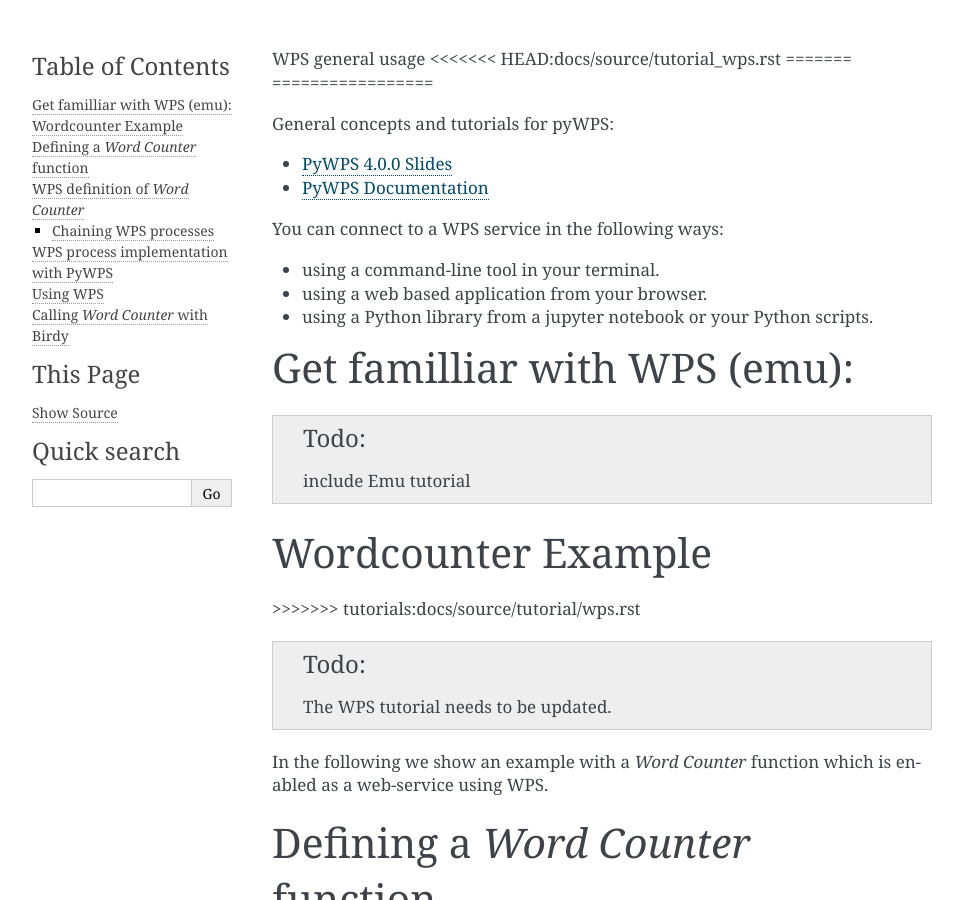
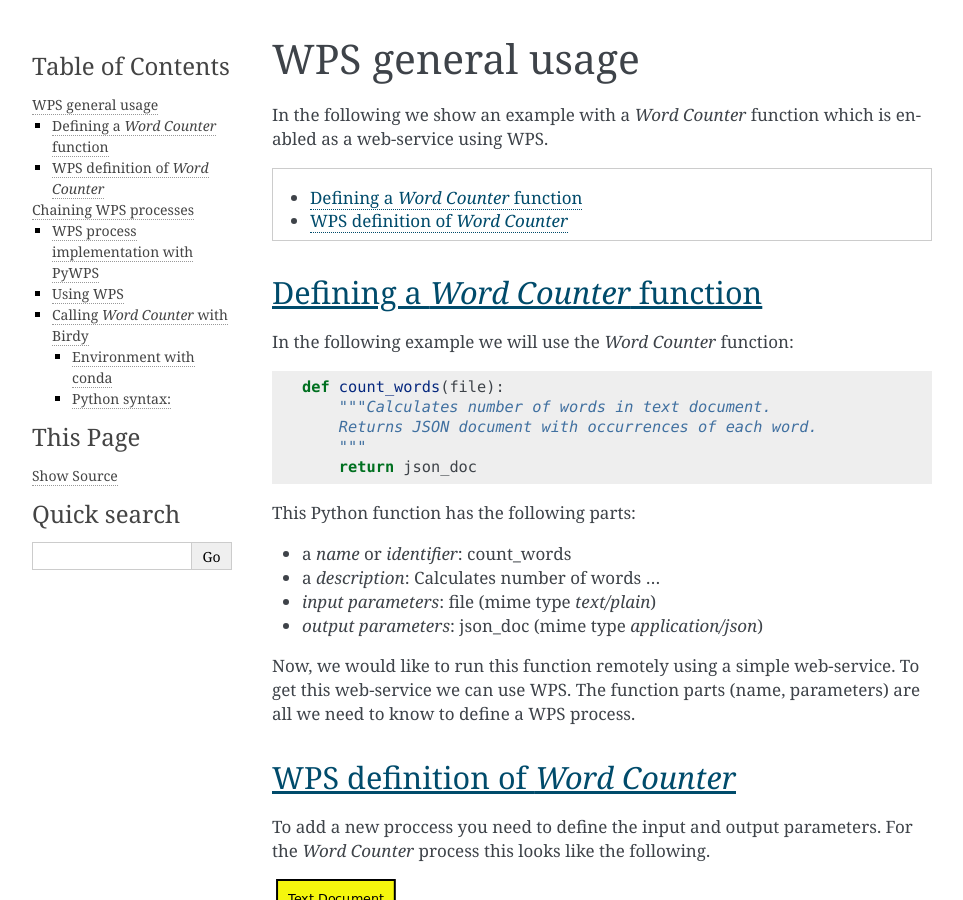
Before and after one commit to bird-house/birdhouse-docs, a Sphinx documentation site: the page built from docs/source/tutorial_wps.rst, in a window 1280 px wide and 900 px high. Shown: the whole window, without its empty margins (148-1111 px from the left). Built offline with Sphinx 7.4.7, drawn with Linux system fonts in a browser that asks for light colours; pages that are not in the unit, such as notebooks, are missing from menus; some of the changed text lies outside the part shown.

```diff
--- a/docs/source/tutorial_birds.rst
+++ b/docs/source/tutorial_birds.rst
@@ -29,7 +29,7 @@
   docs/source/notebooks/index.rst
 
 
-.. gitinclude:: https://github.com/bird-house/finch/blob/master/docs/source/notebooks/index.rst
+.. gitinclude:: https://github.com/bird-house/finch.git docs/source/notebooks/index.rst
 
 
 
@@ -43,4 +43,4 @@
    docs/source/notebooks/index.rst
 
 
-.. gitinclude:: https://github.com/Ouranosinc/raven/blob/master/docs/source/notebooks/index.rst
+.. gitinclude:: https://github.com/Ouranosinc/raven.git docs/source/notebooks/index.rst
--- a/docs/source/tutorial_pywps.rst
+++ b/docs/source/tutorial_pywps.rst
@@ -3,6 +3,10 @@
 
 Getting started with PYWPS
 ..........................
+
+* `PyWPS 4.0.0 Slides <http://www.slideshare.net/jachym/pywps400>`_
+* `PyWPS Documentation <https://pywps.readthedocs.io/en/master/process.html>`_
+
 
 .. gittoctree:: https://github.com/bird-house/birdhouse-workshop.git
 
--- a/docs/source/tutorial_wps.rst
+++ b/docs/source/tutorial_wps.rst
@@ -2,34 +2,7 @@
 
 
 WPS general usage
-<<<<<<< HEAD:docs/source/tutorial_wps.rst
-=======
 =================
-
-
-General concepts and tutorials for pyWPS:
-
-* `PyWPS 4.0.0 Slides <http://www.slideshare.net/jachym/pywps400>`_
-* `PyWPS Documentation <https://pywps.readthedocs.io/en/master/process.html>`_
-
-You can connect to a WPS service in the following ways:
-
-* using a command-line tool in your terminal.
-* using a web based application from your browser.
-* using a Python library from a jupyter notebook or your Python scripts.
-
-
-Get familliar with WPS (emu):
------------------------------
-
-.. todo:: include Emu tutorial
-
-
-Wordcounter Example
--------------------
->>>>>>> tutorials:docs/source/tutorial/wps.rst
-
-.. todo:: The WPS tutorial needs to be updated.
 
 In the following we show an example with a `Word Counter` function which is enabled as a web-service using WPS.
 
```
